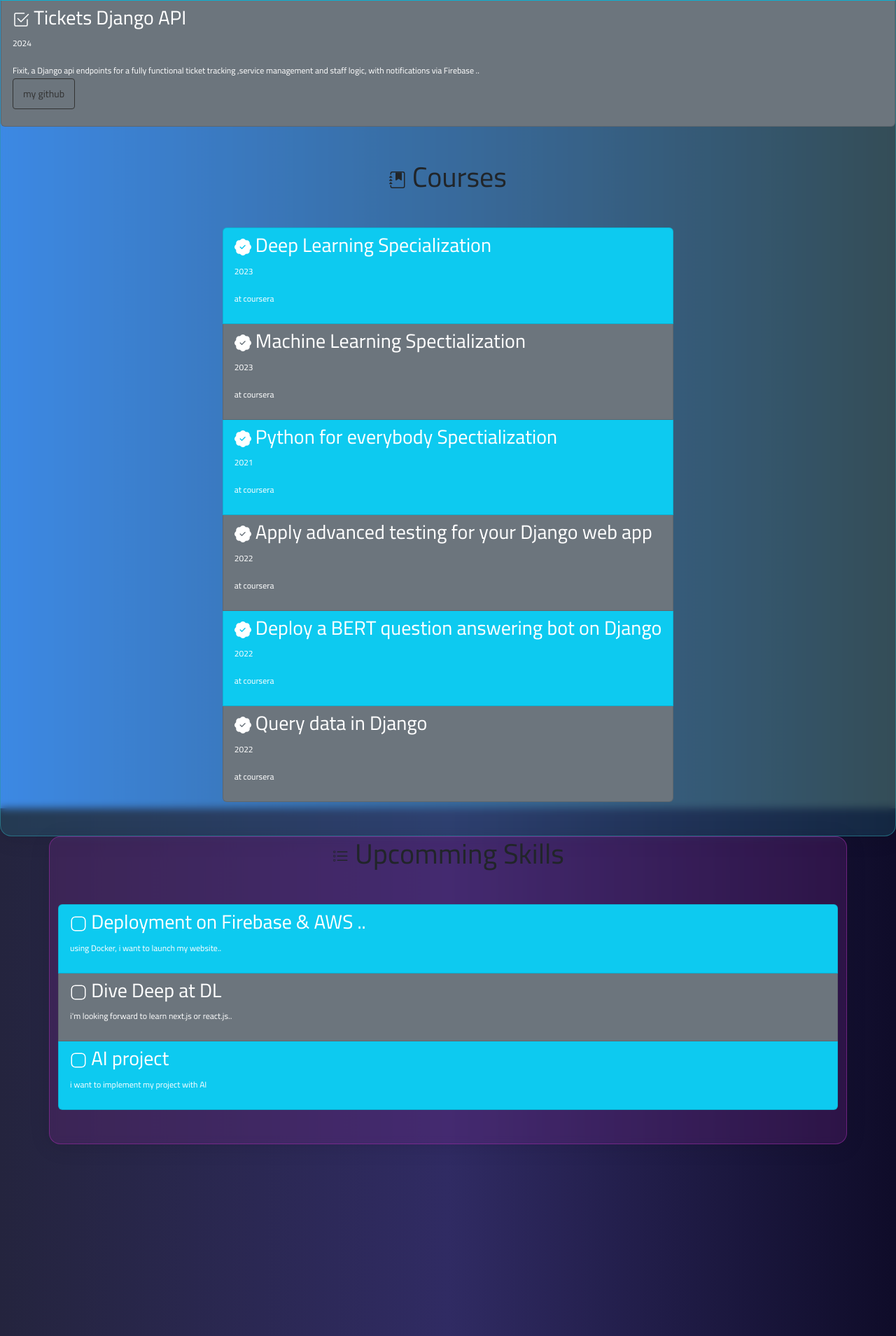
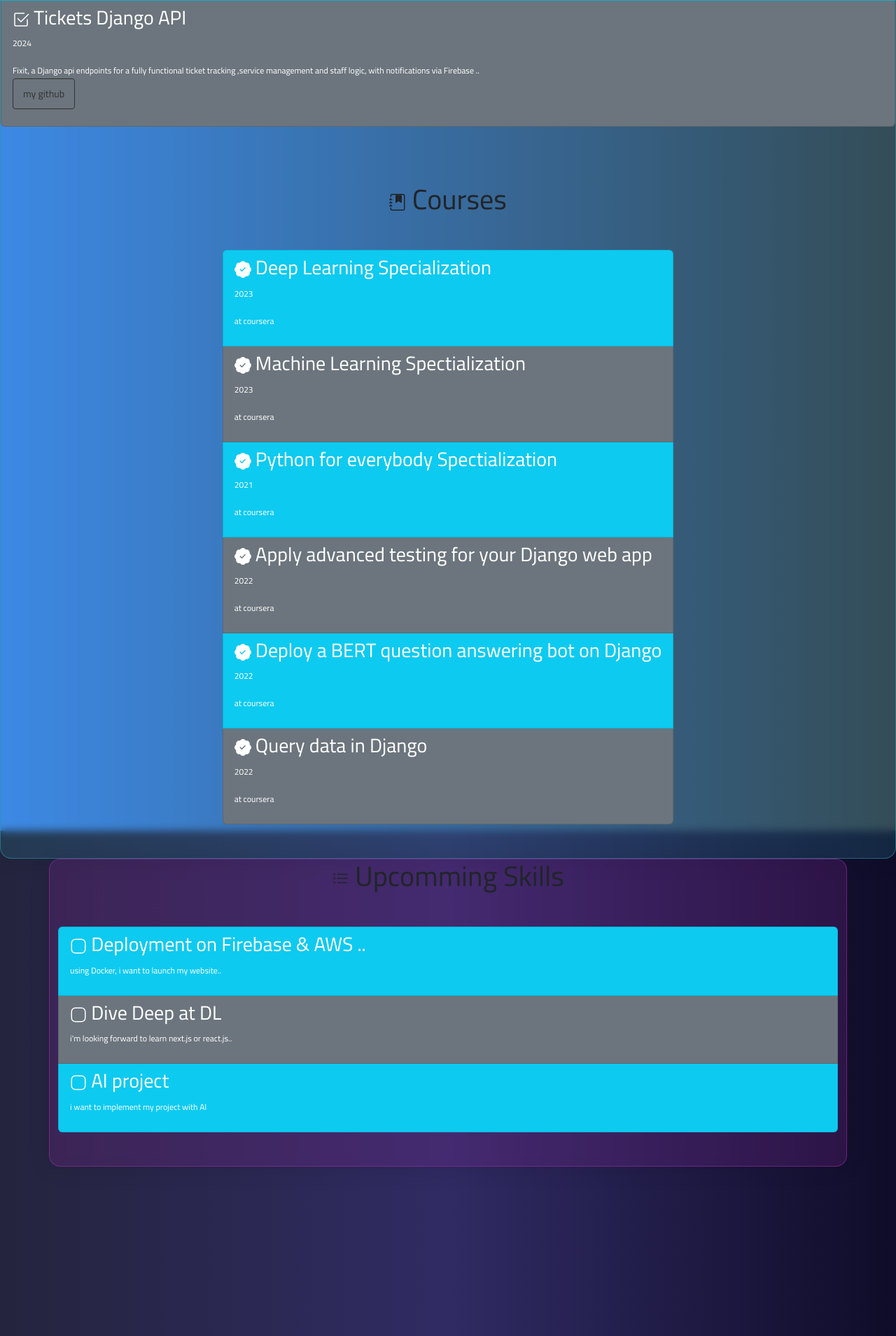
Before and after one commit to husseinahmad7/paradome-prod, a Django app: page / in a window 1280 px wide. Shown: the part 3055-4964 px from the top of the page at 70% size. Run offline with Django 3.2, Linux system fonts and the light colour scheme; some web fonts are replaced.

Commit message:
add felx column

```diff
--- a/HusseinAh/static/css/m03.css
+++ b/HusseinAh/static/css/m03.css
@@ -366,6 +366,10 @@ backdrop-filter: blur(6px);
 -webkit-backdrop-filter: blur(6px);
 border: 1px solid rgba(44, 149, 163, 0.6);
 transform: translate(0,40px);
+flex-direction: column !important;  /* Stacks the items vertically */
+    align-items: center;                /* Centers items horizontally */
+    justify-content: center;            /* Centers items vertically */
+    gap: 2rem;                          /* Adds spacing between the items */
 }
 
 section#section-upcom{
```
